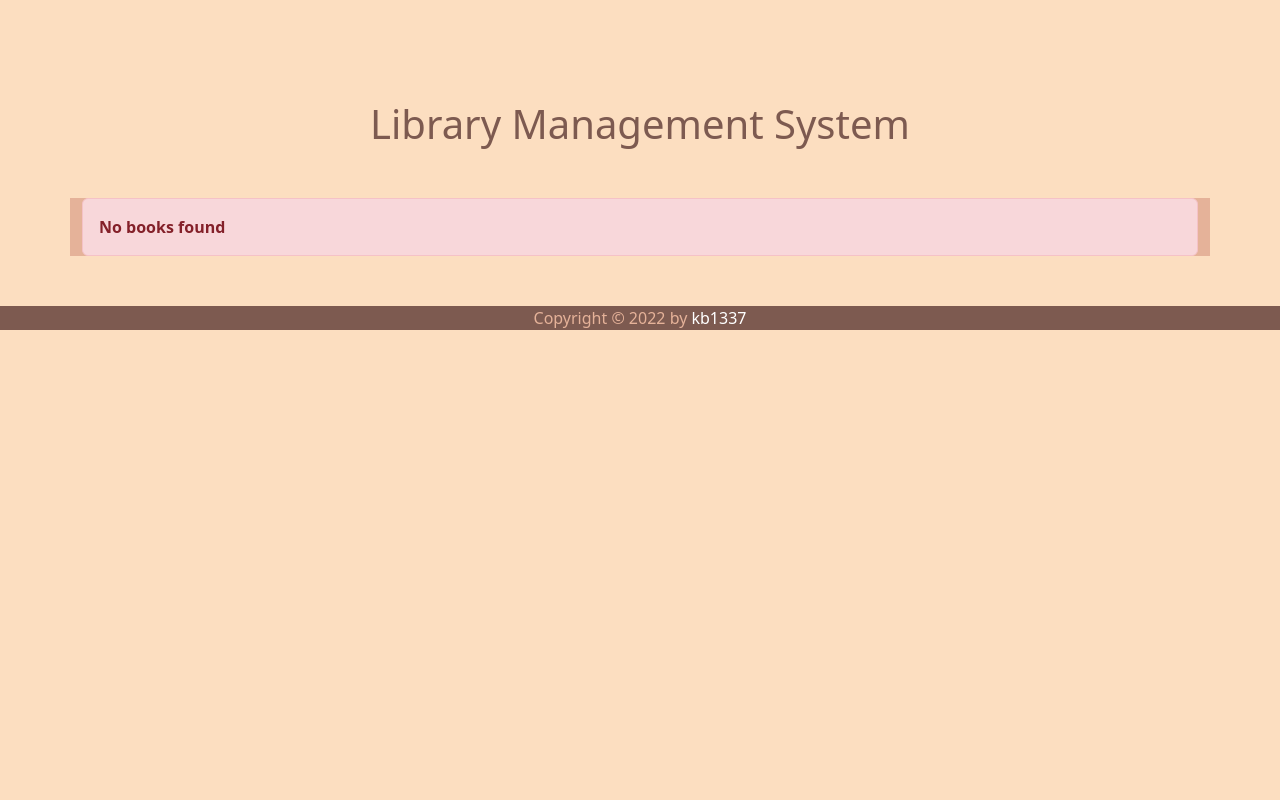
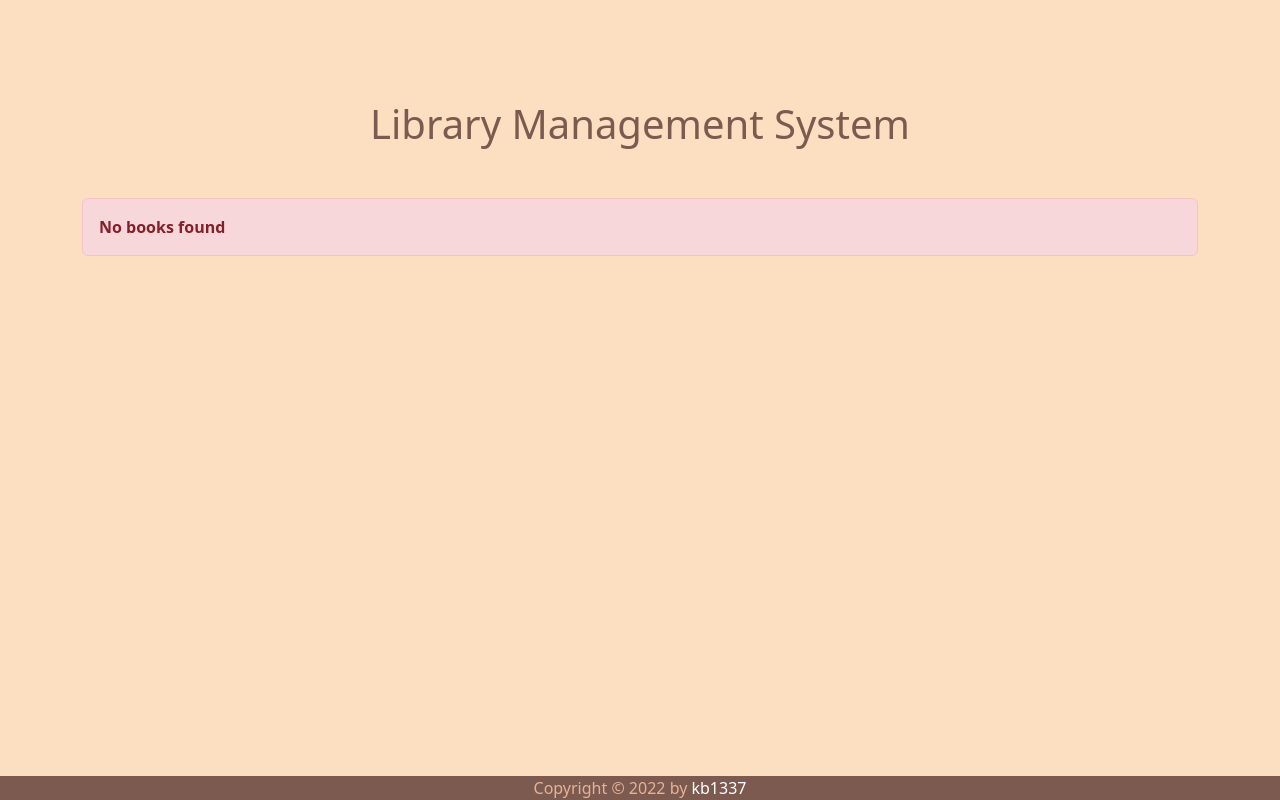
Before and after one commit to kb1337/lms, a Flask app: page / in a window 1280 px wide. Run offline with Flask 2, Linux system fonts and the light colour scheme; data that the repository does not hold is empty.

Commit message:
Update style.css

```diff
--- a/static/style.css
+++ b/static/style.css
@@ -1,5 +1,8 @@
 body {
   background-color: #fcdec0;
+  margin: 0;
+  padding: 0;
+  height: 100%;
 }
 
 header {
@@ -8,8 +11,9 @@ header {
   color: #7d5a50;
 }
 
-.container {
+.content {
   background-color: #e5b299;
+  margin: 0 5%;
 }
 
 footer {
@@ -17,6 +21,10 @@ footer {
   margin: 50px auto 0;
   background-color: #7d5a50;
   color: #e5b299;
+  clear: both;
+  width: 100%;
+  bottom: 0;
+  position: fixed;
 }
 
 footer a {
```
